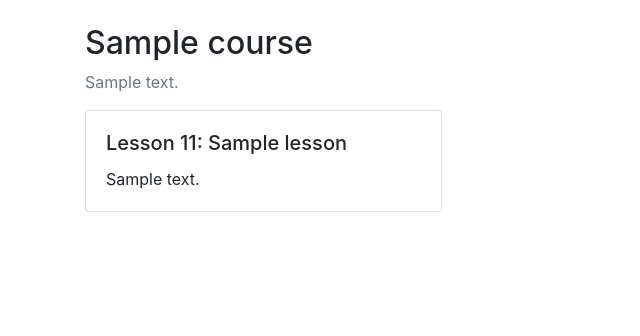
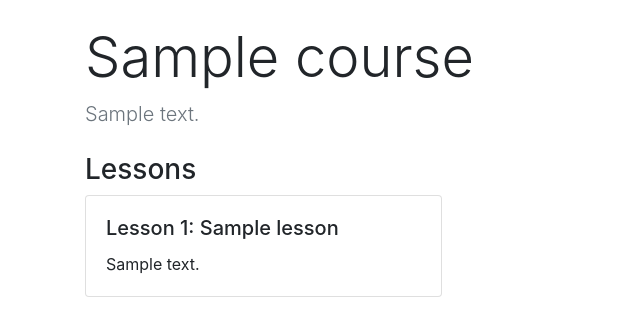
Before and after one commit to Shahu1906/tfjzl-final-cloud-app-with-database, a Django app: template templates/onlinecourse/course_details_bootstrap.html in a window 1280 px wide. Shown: the top 336 px of the page, without its empty margins (0-640 px from the left). Run offline with Django 3.2, Linux system fonts and the light colour scheme; the template is opened without the code that fills it: most values are stand-ins (such as "Sample title", 1, 10 or a date in 2020).

Commit message:
Enhance course details layout and exam section

```diff
--- a/templates/onlinecourse/course_details_bootstrap.html
+++ b/templates/onlinecourse/course_details_bootstrap.html
@@ -8,42 +8,57 @@
 </head>
 <body>
 <div class="container mt-4">
-    <h2>{{ course.name }}</h2>
-    <p class="text-muted">{{ course.description }}</p>
 
+    <!-- Course name and description -->
+    <h1 class="display-4">{{ course.name }}</h1>
+    <p class="lead text-muted">{{ course.description }}</p>
+
+    <!-- All lessons of the course -->
+    <h3 class="mt-4">Lessons</h3>
     <div class="card-columns">
-        {% for lesson in course.lesson_set.all %}
+        {% for lesson in course.lesson_set.all|dictsort:"order" %}
         <div class="card">
             <div class="card-body">
-                <h5 class="card-title">Lesson {{ lesson.order|add:1 }}: {{ lesson.title }}</h5>
+                <h5 class="card-title">Lesson {{ forloop.counter }}: {{ lesson.title }}</h5>
                 <p class="card-text">{{ lesson.content }}</p>
             </div>
         </div>
+        {% empty %}
+        <p>No lessons available for this course.</p>
         {% endfor %}
     </div>
 
+    <!-- Exam: questions and choices -->
     {% if user.is_authenticated %}
     <hr>
-    <h4>Exam</h4>
+    <h3>Exam</h3>
     <form action="{% url 'onlinecourse:submit' course.id %}" method="post">
         {% csrf_token %}
         {% for question in course.question_set.all %}
         <div class="card mt-3">
-            <div class="card-header">{{ question.question_text }}</div>
+            <div class="card-header">
+                {{ forloop.counter }}. {{ question.question_text }}
+                <span class="badge badge-secondary float-right">{{ question.grade }} pts</span>
+            </div>
             <div class="card-body">
                 {% for choice in question.choice_set.all %}
                 <div class="form-check">
-                    <input type="checkbox" class="form-check-input" name="choice_{{ choice.id }}"
-                           id="choice_{{ choice.id }}" value="{{ choice.id }}">
-                    <label class="form-check-label" for="choice_{{ choice.id }}">{{ choice.choice_text }}</label>
+                    <input type="checkbox" class="form-check-input"
+                           name="choice_{{ choice.id }}"
+                           id="choice_{{ choice.id }}"
+                           value="{{ choice.id }}">
+                    <label class="form-check-label" for="choice_{{ choice.id }}">
+                        {{ choice.choice_text }}
+                    </label>
                 </div>
                 {% endfor %}
             </div>
         </div>
         {% endfor %}
-        <input class="btn btn-success mt-3" type="submit" value="Submit">
+        <input class="btn btn-success mt-3 mb-5" type="submit" value="Submit">
     </form>
     {% endif %}
+
 </div>
 </body>
 </html>
```
